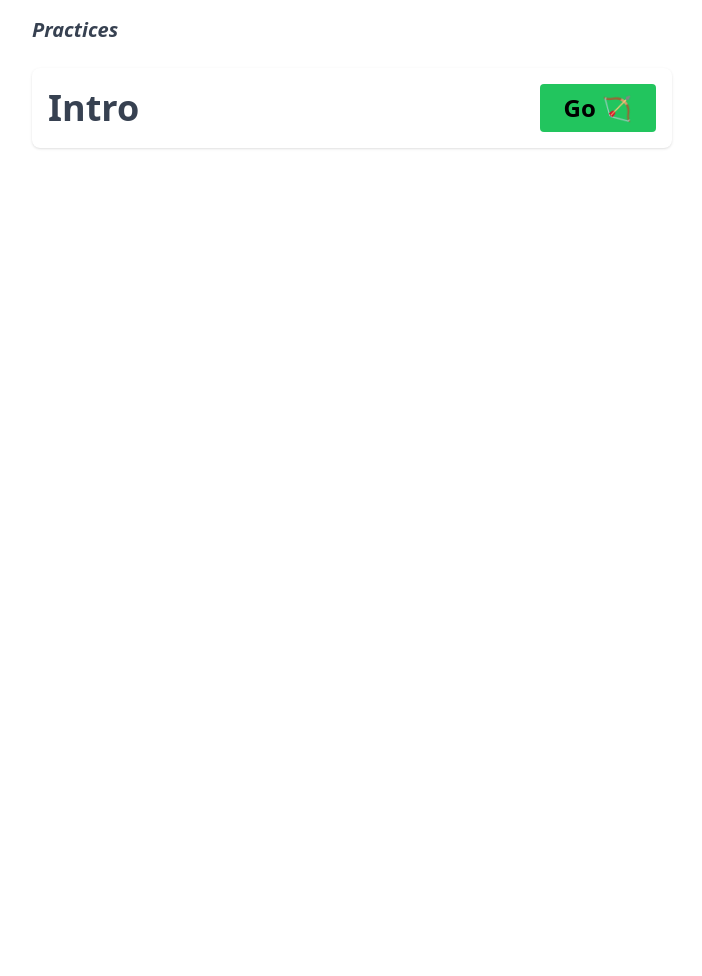
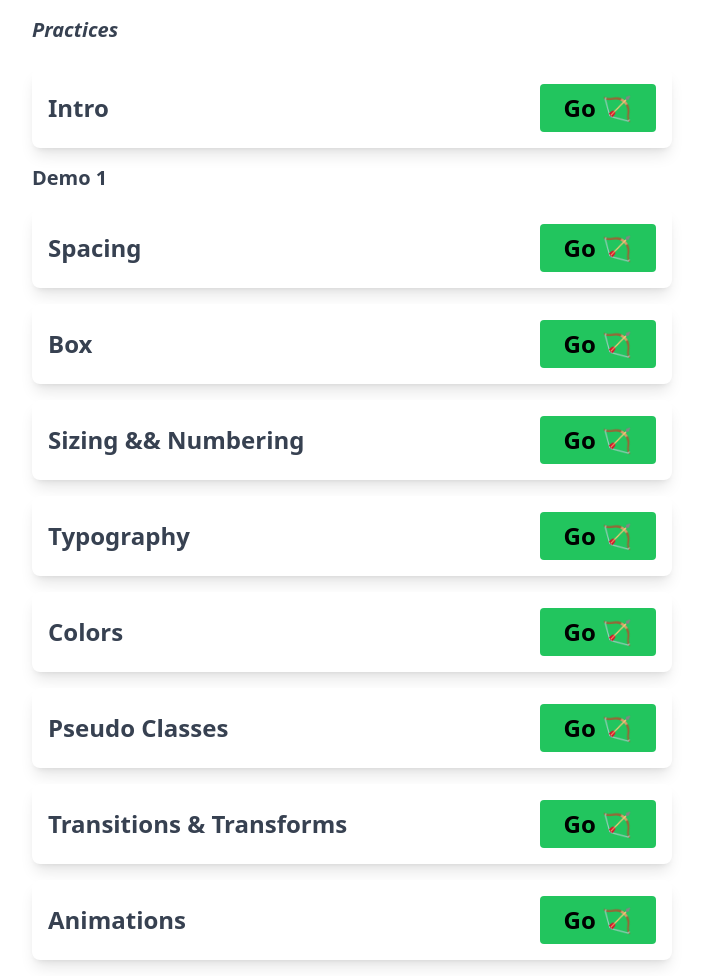
Before and after one commit to lexyu-front-end-collection/tailwind-css-demos, a plain HTML site: page index.html in a window 1280 px wide. Shown: the whole page, without its empty margins (288-990 px from the left). Before the commit the page ends 800 px from the top, so only its background shows below. Drawn offline with nearby package versions, Linux system fonts and the light colour scheme.

Commit message:
update demo 1 spacing

```diff
--- a/index.html
+++ b/index.html
@@ -10,26 +10,163 @@
 
 <body>
 
-    <div class="max-w-2xl mx-auto p-4">
+  <div class="max-w-2xl mx-auto p-4 space-y-4">
 
     <div class="flex justify-between items-center mb-6">
       <h2 class="text-gray-700 font-extrabold italic text-xl">Practices</h2>
     </div>
 
     <div class="space-y-4">
-          <div class="flex items-center justify-between p-4 bg-white rounded-lg shadow hover:shadow-md">
+      <div class="flex items-center justify-between p-4 bg-white rounded-lg shadow-lg hover:shadow-lg">
         <div>
           <div class="flex items-center gap-3">
-                <h1 class="text-gray-700 font-extrabold text-4xl">Intro</h1>
+            <h1 class="text-gray-700 font-extrabold text-2xl">Intro</h1>
           </div>
           <!-- <div class="text-gray-400 text-sm mt-1">2024-01-01 12:00:00</div> -->
         </div>
         <div class="flex items-center gap-3">
-              <a href="intro/intro.html" class="bg-green-500 text-black font-extrabold text-2xl px-6 py-2 rounded hover:bg-green-600">Go 🏹</a>
+          <a href="intro/intro.html"
+            class="bg-green-500 text-black font-extrabold text-2xl px-6 py-2 rounded hover:bg-green-600">Go 🏹</a>
+        </div>
+      </div>
+    </div>
+    <div class="mb-8 space-y-4">
+      <h1 class="font-extrabold text-gray-700 mb-4 text-xl">Demo 1</h1>
+      <div class="space-y-4">
+        <div class="flex items-center justify-between p-4 bg-white rounded-lg shadow-lg hover:shadow-lg">
+          <div>
+            <div class="flex items-center gap-3">
+              <h1 class="text-gray-700 font-extrabold text-2xl">Spacing</h1>
+            </div>
+          </div>
+          <div class="flex items-center gap-3">
+            <a href="demo1/1_spacing/spacing.html"
+              class="bg-green-500 text-black font-extrabold text-2xl px-6 py-2 rounded hover:bg-green-600">Go 🏹</a>
+          </div>
+        </div>
+      </div>
+
+      <div class="space-y-4">
+        <div class="flex items-center justify-between p-4 bg-white rounded-lg shadow-lg hover:shadow-lg">
+          <div>
+            <div class="flex items-center gap-3">
+              <h1 class="text-gray-700 font-extrabold text-2xl">Box</h1>
+            </div>
+          </div>
+          <div class="flex items-center gap-3">
+            <a href="demo1/2_box/box.html"
+              class="bg-green-500 text-black font-extrabold text-2xl px-6 py-2 rounded hover:bg-green-600">Go 🏹</a>
+          </div>
+        </div>
+      </div>
+
+      <div class="space-y-4">
+        <div class="flex items-center justify-between p-4 bg-white rounded-lg shadow-lg hover:shadow-lg">
+          <div>
+            <div class="flex items-center gap-3">
+              <h1 class="text-gray-700 font-extrabold text-2xl">Sizing && Numbering</h1>
+            </div>
+          </div>
+          <div class="flex items-center gap-3">
+            <a href="demo1/3_sizing_numbering/sizing_numbering.html"
+              class="bg-green-500 text-black font-extrabold text-2xl px-6 py-2 rounded hover:bg-green-600">Go 🏹</a>
+          </div>
+        </div>
+      </div>
+
+      <div class="space-y-4">
+        <div class="flex items-center justify-between p-4 bg-white rounded-lg shadow-lg hover:shadow-lg">
+          <div>
+            <div class="flex items-center gap-3">
+              <h1 class="text-gray-700 font-extrabold text-2xl">Typography</h1>
+            </div>
+          </div>
+          <div class="flex items-center gap-3">
+            <a href="demo1/4_typography/typography.html"
+              class="bg-green-500 text-black font-extrabold text-2xl px-6 py-2 rounded hover:bg-green-600">Go 🏹</a>
+          </div>
+        </div>
+      </div>
+
+      <div class="space-y-4">
+        <div class="flex items-center justify-between p-4 bg-white rounded-lg shadow-lg hover:shadow-lg">
+          <div>
+            <div class="flex items-center gap-3">
+              <h1 class="text-gray-700 font-extrabold text-2xl">Colors</h1>
+            </div>
+          </div>
+          <div class="flex items-center gap-3">
+            <a href="demo1/5_colors/colors.html"
+              class="bg-green-500 text-black font-extrabold text-2xl px-6 py-2 rounded hover:bg-green-600">Go 🏹</a>
+          </div>
+        </div>
+      </div>
+
+      <div class="space-y-4">
+        <div class="flex items-center justify-between p-4 bg-white rounded-lg shadow-lg hover:shadow-lg">
+          <div>
+            <div class="flex items-center gap-3">
+              <h1 class="text-gray-700 font-extrabold text-2xl">Pseudo Classes</h1>
+            </div>
+          </div>
+          <div class="flex items-center gap-3">
+            <a href="demo1/6_pseudo_classes/pseudo_classes.html"
+              class="bg-green-500 text-black font-extrabold text-2xl px-6 py-2 rounded hover:bg-green-600">Go 🏹</a>
+          </div>
+        </div>
+      </div>
+
+      <div class="space-y-4">
+        <div class="flex items-center justify-between p-4 bg-white rounded-lg shadow-lg hover:shadow-lg">
+          <div>
+            <div class="flex items-center gap-3">
+              <h1 class="text-gray-700 font-extrabold text-2xl">Transitions & Transforms</h1>
+            </div>
+          </div>
+          <div class="flex items-center gap-3">
+            <a href="demo1/7_trasitions_transforms/trasitions_transforms.html"
+              class="bg-green-500 text-black font-extrabold text-2xl px-6 py-2 rounded hover:bg-green-600">Go 🏹</a>
+          </div>
+        </div>
+      </div>
+
+      <div class="space-y-4">
+        <div class="flex items-center justify-between p-4 bg-white rounded-lg shadow-lg hover:shadow-lg">
+          <div>
+            <div class="flex items-center gap-3">
+              <h1 class="text-gray-700 font-extrabold text-2xl">Animations</h1>
+            </div>
+          </div>
+          <div class="flex items-center gap-3">
+            <a href="demo1/8_animations/animations.html"
+              class="bg-green-500 text-black font-extrabold text-2xl px-6 py-2 rounded hover:bg-green-600">Go 🏹</a>
           </div>
         </div>
       </div>
     </div>
+
+
+
+
+
+
+
+
+
+
+
+
+
+
+
+
+
+
+
+
+
+
+  </div>
 </body>
 
 </html>
```
Also changed, not shown: demo1/1_spacing/spacing.html (added, +43 -0 lines), demo1/2_box/box.html (added, +14 -0 lines), demo1/3_sizing_numbering/sizing_numbering.html (added, +14 -0 lines), demo1/4_typography/typography.html (added, +14 -0 lines), demo1/5_colors/colors.html (added, +14 -0 lines), demo1/6_pseudo_classes/pseudo_classes.html (added, +14 -0 lines), demo1/7_trasitions_transforms/trasitions_transforms.html (added, +14 -0 lines), demo1/8_animations/animations.html (added, +14 -0 lines), 1 other file. Lines whose indentation alone changed are shown as unchanged.
